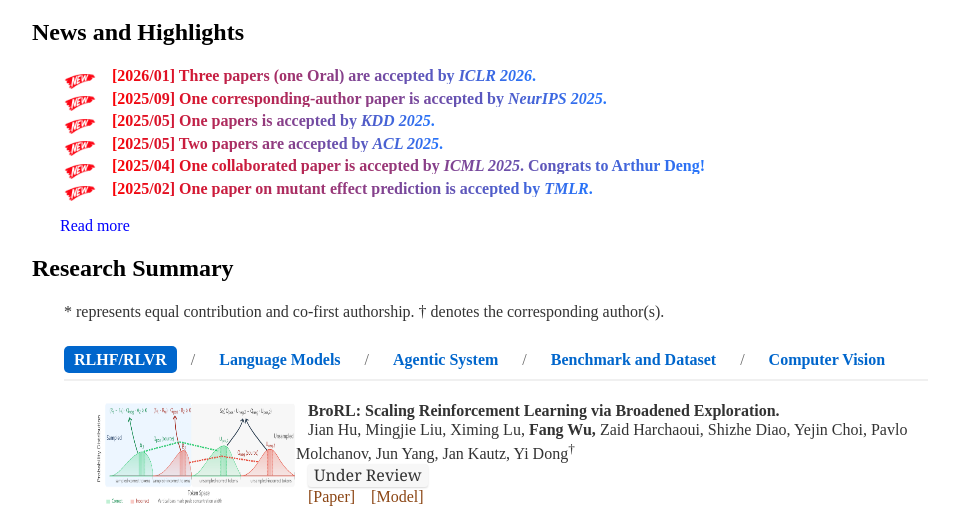
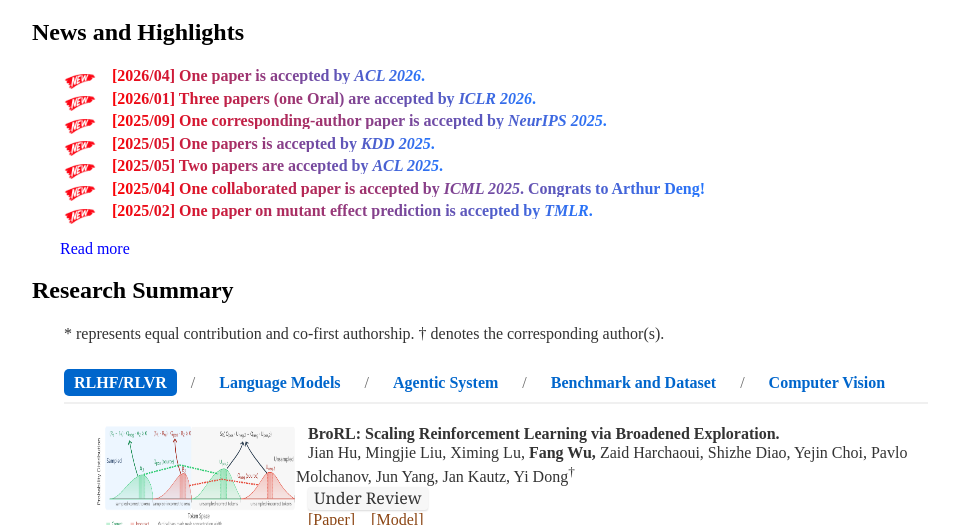
Before and after one commit to smiles724/smiles724.github.io, a Jekyll site: the page built from index.html, in a window 1280 px wide and 900 px high, cut to the strip 375-900 px from the top of the window. Shown: the whole strip, without its empty margins (160-1119 px from the left). Built offline with Jekyll 4.4.1, drawn with Linux system fonts in a browser that asks for light colours; nearby versions of some CDN libraries; a style sheet for code colours, icons or effects is not loaded.

Commit message:
update new papers

```diff
--- a/index.html
+++ b/index.html
@@ -129,6 +129,9 @@
 
 	<h2><a name="news"></a>News and Highlights</h2>
 		<p style="margin-left: 2em;">
+			<img src="img/new.png" align="middle" width="32" height="15"/>
+			<b  style="background-image: linear-gradient(90deg,#ff0000 0,#2575fc); -webkit-background-clip: text; -webkit-text-fill-color: transparent;">
+			    &nbsp&nbsp [2026/04] One paper is accepted by <em>ACL 2026</em>. <br></b>
 			<img src="img/new.png" align="middle" width="32" height="15"/>
 			<b  style="background-image: linear-gradient(90deg,#ff0000 0,#2575fc); -webkit-background-clip: text; -webkit-text-fill-color: transparent;"> &nbsp&nbsp [2026/01] Three papers (one Oral) are accepted by <em>ICLR 2026</em>. <br></b>
 			<img src="img/new.png" align="middle" width="32" height="15"/>
--- a/papers_llm.html
+++ b/papers_llm.html
@@ -265,7 +265,7 @@
 			Hanqun Cao, Wenqi Shi, Tianang Leng, Rui Yang, Yingjian Chen, Ziqi Wang, Irene Li, Nan Liu, Huaxiu Yao, Li Erran Li, Ge Liu, Amin Saberi,
 			Naoto Yokoya, Jure Leskovec, Yejin Choi, <b>Fang Wu*</b><sup>&dagger;</sup><br>
 			&nbsp&nbsp <span style="display: inline-block;background: #f7f7f7; color: #333333;padding: 2px 6px;border-radius: 3px;box-shadow: 0px 1px 2px rgba(0, 0, 0, 0.15); font-weight: normal;
-    		font-size: 1.0em; font-family: 'Georgia', 'Times New Roman', serif;">Under Review</span> <br>
+    		font-size: 1.0em; font-family: 'Georgia', 'Times New Roman', serif;">ACL 2026</span> <br>
 			&nbsp&nbsp <a href="https://arxiv.org/pdf/2509.21882">[Paper]</a>
 			<br><br>
 		</p>
```
